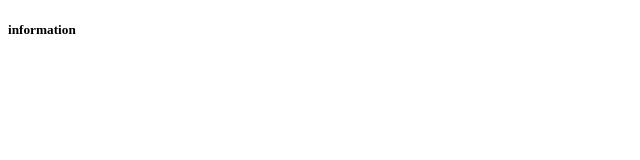
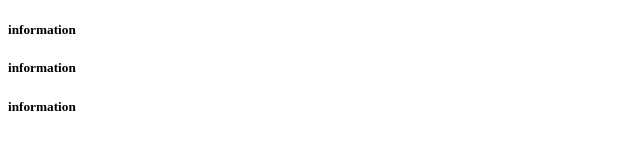
Before and after one commit to I-Am-Poorya/git-test1, a plain HTML site: page index.htm in a window 1280 px wide. Shown: the whole page, without its empty margins (0-640 px from the left). Drawn offline with Linux system fonts and the light colour scheme.

Commit message:
forProject3

```diff
--- a/index.htm
+++ b/index.htm
@@ -7,5 +7,8 @@
 </head>
 <body>
     <h5>information</h5>
+        <h5>information</h5>
+            <h5>information</h5>
+
 </body>
 </html>
```
